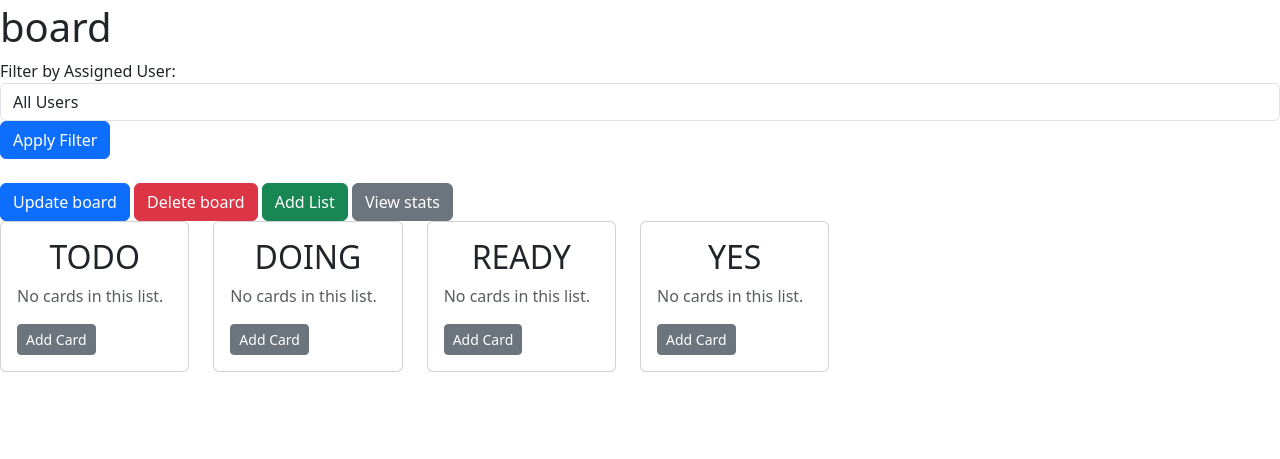
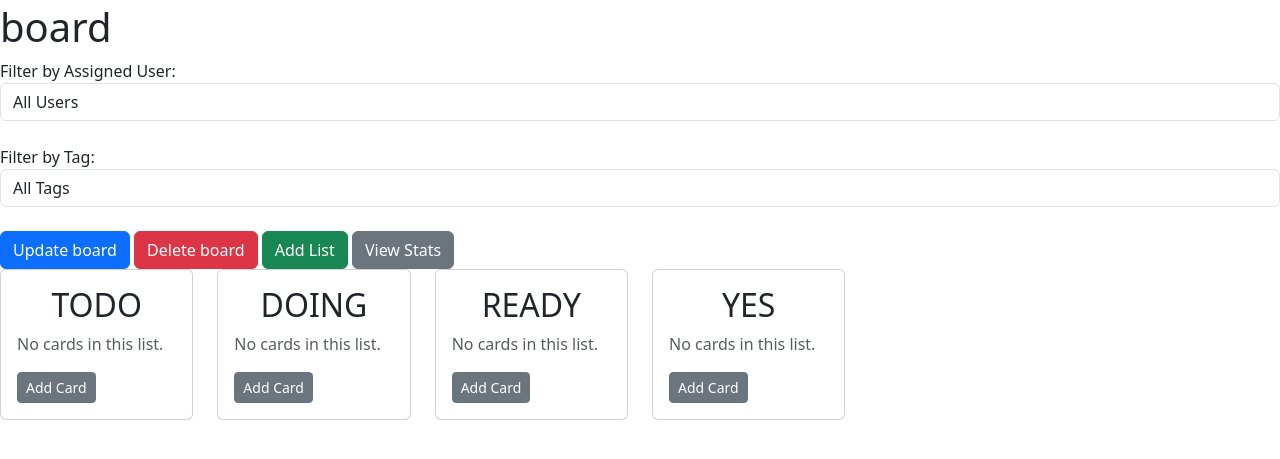
Before and after one commit to ishiiyvn/proyecto-kanban, a Django app: page /workspaces/10/4/boards/10/ in a window 1280 px wide. Shown: the part 69-528 px from the top of the page. Run offline with Django 5.2, Linux system fonts and the light colour scheme; a user stored in the database is signed in; data comes from the database, SQL or seed files in the repository; both versions use the stored data as it was after the commit; some libraries are stand-ins or nearby versions.

Commit message:
Agregar  etiquetas y el filtro

```diff
--- a/grupo1/urls.py
+++ b/grupo1/urls.py
@@ -44,5 +44,10 @@
     path('tasks/<int:task_id>/delete', views.delete_task, name='delete_task'),
     path('signin/', views.signin, name='signin'),
     path('logout/', views.signout, name='logout'),
-    path('accounts/', include('allauth.urls'))
+    path('accounts/', include('allauth.urls')),
+    path('tags/', views.tags, name='tags'),  # Ruta para listar todas las etiquetas
+    path('tags/create/', views.create_tag, name='create_tag'),  # Ruta para crear una etiqueta
+    path('tags/<int:tag_id>/', views.filter_by_tag, name='filter_by_tag'),  # Ruta para filtrar tarjetas por etiqueta
+    path('update_card_position/<int:card_id>/cardlist/<int:cardlist_id>/', views.update_card_position, name='update_card_position'),
+
 ]
--- a/tasks/forms.py
+++ b/tasks/forms.py
@@ -1,8 +1,6 @@
 from django import forms
 from django.contrib.auth.models import User
-from .models import ChecklistItem, Task, Workspace, Board, Card, CardList
-
-
+from .models import ChecklistItem, Task, Workspace, Board, Card, CardList, Tag
 
 class TaskForm(forms.ModelForm):
     class Meta:
@@ -20,20 +18,22 @@
         model = Workspace
         fields = ['name', 'members']
 
-
 class BoardForm(forms.ModelForm):
     class Meta:
         model = Board
         fields = ['name']
 
-
-
 class CardForm(forms.ModelForm):
     checklist = forms.CharField(widget=forms.Textarea, required=False)
+    tags = forms.ModelMultipleChoiceField(
+        queryset=Tag.objects.all(),
+        widget=forms.CheckboxSelectMultiple,
+        required=False
+    )
 
     class Meta:
         model = Card
-        fields = ['name', 'description', 'due_date', 'checklist', 'assigned_to']
+        fields = ['name', 'description', 'due_date', 'checklist', 'assigned_to', 'tags']
         widgets = {
             'due_date': forms.DateTimeInput(attrs={
                 'type': 'datetime-local',
@@ -48,14 +48,17 @@
             # Filter the queryset for the assigned_to field
             self.fields['assigned_to'].queryset = workspace.members.all()
 
-
 class ChecklistItemForm(forms.ModelForm):
     class Meta:
         model = ChecklistItem
         fields = ['description', 'is_completed']
 
-
 class CardlistForm(forms.ModelForm):
     class Meta:
         model = CardList
         fields = ['name', 'max_cards']  # Include any other fields as necessary
+
+class TagForm(forms.ModelForm):
+    class Meta:
+        model = Tag
+        fields = ['name']
--- a/tasks/templates/view_board.html
+++ b/tasks/templates/view_board.html
@@ -4,10 +4,11 @@
 {% block content %}
     <h1>{{ board.name }}</h1>
 
+    <!-- Filter by Assigned User -->
     <form action="" method="GET" class="mb-4">
         <div class="form-group">
             <label for="assigned_user">Filter by Assigned User:</label>
-            <select name="assigned_user" id="assigned_user" class="form-control">
+            <select name="assigned_user" id="assigned_user" class="form-control" onchange="this.form.submit()">
                 <option value="">All Users</option>
                 {% for member in board.workspace.members.all %}
                     <option value="{{ member.id }}" {% if request.GET.assigned_user == member.id|stringformat:"s" %}selected{% endif %}>
@@ -16,9 +17,24 @@
                 {% endfor %}
             </select>
         </div>
-        <button type="submit" class="btn btn-primary">Apply Filter</button>
     </form>
 
+    <!-- Filter by Tag -->
+    <form action="" method="GET" class="mb-4">
+        <div class="form-group">
+            <label for="filter_tag">Filter by Tag:</label>
+            <select name="filter_tag" id="filter_tag" class="form-control" onchange="this.form.submit()">
+                <option value="">All Tags</option>
+                {% for tag in tags %}
+                    <option value="{{ tag.id }}" {% if request.GET.filter_tag == tag.id|stringformat:"s" %}selected{% endif %}>
+                        {{ tag.name }}
+                    </option>
+                {% endfor %}
+            </select>
+        </div>
+    </form>
+
+    <!-- Board Actions -->
     <form action="{% url 'update_board' owner_id=board.workspace.owner.id workspace_id=board.workspace.id board_id=board.id %}" method="GET" style="display:inline;">
         <button type="submit" class="btn btn-primary">Update board</button>
     </form>
@@ -30,9 +46,11 @@
     <a href="{% url 'create_cardlist' owner_id=board.workspace.owner.id workspace_id=board.workspace.id board_id=board.id %}" class="btn btn-success" onclick="toggleAddListForm(event)">
         Add List
     </a>
+
     <a href="{% url 'stats' owner_id=board.workspace.owner.id workspace_id=board.workspace.id board_id=board.id %}" class="btn btn-secondary">
-        View stats
+        View Stats
     </a>
+
     <div id="add-list-form-container" style="display:none;">
         <form action="{% url 'create_cardlist' owner_id=board.workspace.owner.id workspace_id=board.workspace.id board_id=board.id %}" method="POST" class="mt-2">
             {% csrf_token %}
@@ -49,131 +67,70 @@
         </form>
     </div>
 
-    {{error}}
-
-    <div class="row">
+    <!-- Card Lists -->
     <div class="row">
         {% for card_list in card_lists %}
-                <div class="col-md-2 mb-4" >
+        <div class="col-md-2 mb-4">
             <div class="card">
-                        <div id="{{card_list.id}}"class="container card-body {% if card_list.amount_cards >= card_list.max_cards %}bg-warning{% endif %}">
-                            <h2 class="card-title text-center">
-                                {{ card_list.name }}
-                            </h2>
+                <div id="list-{{ card_list.id }}" class="container card-body {% if card_list.amount_cards >= card_list.max_cards %}bg-warning{% endif %}" ondrop="handleDrop(event, {{ card_list.id }})" ondragover="allowDrop(event)">
+                    <h2 class="card-title text-center">{{ card_list.name }}</h2>
                     {% if card_list.amount_cards >= card_list.max_cards %}
-                            <p class="card-title text-center">
-                                Warning! Max amount of cards reached
-                            </p>
+                        <p class="text-center text-warning">Warning! Max amount of cards reached</p>
                     {% endif %}
 
-                            {% for card in card_list.cards.all %}
-
-                                    {% if request.GET.assigned_user %}
-                                        {% if card.assigned_to.id|stringformat:"s" == request.GET.assigned_user %}
-                                                <a href="{% url 'update_card' owner_id=owner_id workspace_id=workspace_id board_id=board.id card_id=card.id %}" class="text-decoration-none" style="color: inherit;">
-                                                    <!--  <div class="draggable mb-2 p-2 border rounded bg-light" draggable="true"> -->
-                                                    <div id="{{card.id }}" class="draggable mb-2 p-2 border rounded bg-light" draggable="true">
-                                                        {% if card.due_date > get_time %}
-                                                            <div>
-                                                        {% else %}
-                                                            <div style="color: red;">
-                                                                <strong>¡¡¡Tarea atrasada!!!</strong>
-                                                                <br>
-                                                                <br>
+                    <!-- Cards -->
+                    {% for card in card_list.filtered_cards %}
+                    <div id="card-{{ card.id }}" class="draggable mb-2 p-2 border rounded {% if card.due_date and card.due_date < get_time %}bg-danger text-white{% else %}bg-light{% endif %}" draggable="true" ondragstart="drag(event)" data-url="{% url 'update_card_position' card_id=card.id cardlist_id=card_list.id %}">
+                        <strong>{{ card.name }}</strong>
+                        {% if card.due_date and card.due_date < get_time %}
+                        <p style="color: white;"><strong>¡¡¡Tarea atrasada!!!</strong></p>
                         {% endif %}
-
-                                                                <strong>{{ card.name }}</strong>
                         <p>{{ card.description }}</p>
-                                                                <p>
-                                                                    {% if card.assigned_to %}
-                                                                        Assigned to: {{ card.assigned_to.username }}
-                                                                    {% else %}
-                                                                        Assigned to: None
-                                                                    {% endif %}
-                                                                </p>
-                                                                {% for item in card.checklist_items.all %}
-                                                                    <div>
-                                                                        <input type="checkbox" {% if item.is_completed %}checked{% endif %}>
-                                                                        {{ item.description }}
+                        <p>Assigned to: {{ card.assigned_to.username|default:"None" }}</p>
+                        <p>Due date: {{ card.due_date|default:'Unassigned' }}</p>
+                        <ul>
+                            {% for tag in card.tags.all %}
+                                <li>{{ tag.name }}</li>
+                            {% endfor %}
+                        </ul>
                     </div>
-                                                                {% endfor %}
-                                                                <p>
-                                                                    {% if card.due_date %}
-                                                                        Due date: {{ card.due_date }}
-                                                                    {% else %}
-                                                                        Due date: Unassigned
-                                                                    {% endif %}
-                                                                </p>
-                                                            </div>
-                                                    </div>
-                                                </a>
-                                        {% endif %}
-                                    {% else %}
-                                        <a href="{% url 'update_card' owner_id=owner_id workspace_id=workspace_id board_id=board.id card_id=card.id %}" class="text-decoration-none" style="color: inherit;">
-                                            <!--  <div class="mb-2 p-2 border rounded bg-light ">-->
-                                            <div id="{{card.id}}" class="draggable mb-2 p-2 border rounded bg-light" draggable="true" data-url="{% url 'update_card' owner_id=owner_id workspace_id=workspace_id board_id=board.id card_id=card.id %}">
-                                                {% if card.due_date > get_time %}
-                                                    <div>
-                                                {% else %}
-                                                    <div style="color: red;">
-                                                        <strong>¡¡¡Tarea atrasada!!!</strong>
-                                                        <br>
-                                                        <br>
-                                                {% endif %}
-
-                                                        <strong>{{ card.name }}</strong>
-                                                        <p>{{ card.description }}</p>
-                                                        <p>
-                                                            {% if card.assigned_to %}
-                                                                Assigned to: {{ card.assigned_to.username }}
-                                                            {% else %}
-                                                                Assigned to: None
-                                                            {% endif %}
-                                                        </p>
-                                                        {% for item in card.checklist_items.all %}
-                                                            <div>
-                                                                <input type="checkbox" {% if item.is_completed %}checked{% endif %}>
-                                                                {{ item.description }}
-                                                            </div>
-                                                        {% endfor %}
-                                                        <p>
-                                                            {% if card.due_date %}
-                                                                Due date: {{ card.due_date }}
-                                                            {% else %}
-                                                                Due date: Unassigned
-                                                            {% endif %}
-                                                        </p>
-                                                    </div>
-                                            </div>
-                                        </a>
-                                    {% endif %}
-
                     {% empty %}
                         <p class="text-muted">No cards in this list.</p>
                     {% endfor %}
 
-                            <button type="button" id="toggle-button-{{ card_list.id }}" class="btn btn-secondary btn-sm" onclick="toggleForm('{{ card_list.id }}')">
-                                Add Card
-                            </button>
-
+                    <!-- Add Card Form -->
+                    <button type="button" class="btn btn-secondary btn-sm" onclick="toggleForm('{{ card_list.id }}')">Add Card</button>
                     <div id="form-container-{{ card_list.id }}" style="display:none;">
                         <form action="" method="POST" class="mt-2">
                             {% csrf_token %}
                             <div class="mb-3">
-                                        <label for="name" class="form-label">Name:</label>
-                                        {{ form.name|add_class:"form-control" }}
+                                <label for="name-{{ card_list.id }}">Name:</label>
+                                <input type="text" name="name" class="form-control" id="name-{{ card_list.id }}" required>
                             </div>
                             <div class="mb-3">
-                                        <label for="description" class="form-label">Description:</label>
-                                        {{ form.description|add_class:"form-control" }}
+                                <label for="description-{{ card_list.id }}">Description:</label>
+                                <textarea name="description" class="form-control" id="description-{{ card_list.id }}" rows="3"></textarea>
                             </div>
                             <div class="mb-3">
-                                        <label for="due_date-{{ card_list.id }}" class="form-label">Due Date:</label>
-                                        <input type="datetime-local" name="due_date" class="form-control" id="due_date-{{ card_list.id }}" value="{{ form.due_date.value|default_if_none:'' }}">
+                                <label for="due_date-{{ card_list.id }}">Due Date:</label>
+                                <input type="datetime-local" name="due_date" class="form-control" id="due_date-{{ card_list.id }}">
                             </div>
                             <div class="mb-3">
-                                        <label for="assigned_to" class="form-label">Assigned to:</label>
-                                        {{ form.assigned_to|add_class:"form-control" }}
+                                <label for="assigned_to-{{ card_list.id }}">Assigned to:</label>
+                                <select name="assigned_to" class="form-control" id="assigned_to-{{ card_list.id }}">
+                                    <option value="">-- Select a User --</option>
+                                    {% for member in board.workspace.members.all %}
+                                        <option value="{{ member.id }}">{{ member.username }}</option>
+                                    {% endfor %}
+                                </select>
+                            </div>
+                            <div class="mb-3">
+                                <label for="tags-{{ card_list.id }}">Tags:</label>
+                                <select name="tags" id="tags-{{ card_list.id }}" multiple class="form-control">
+                                    {% for tag in tags %}
+                                    <option value="{{ tag.id }}">{{ tag.name }}</option>
+                                    {% endfor %}
+                                </select>
                             </div>
                             <input type="hidden" name="card_list_id" value="{{ card_list.id }}">
                             <button type="submit" class="btn btn-primary btn-sm">Create</button>
@@ -184,31 +141,59 @@
         </div>
         {% endfor %}
     </div>
-    </div>
-
 
     <script>
         function toggleForm(cardListId) {
             var formContainer = document.getElementById('form-container-' + cardListId);
-            var toggleButton = document.getElementById('toggle-button-' + cardListId);
+            formContainer.style.display = (formContainer.style.display === 'none') ? 'block' : 'none';
+        }
 
-            if (formContainer.style.display === 'none') {
-                formContainer.style.display = 'block';
-                toggleButton.textContent = 'Cancel';
+        function toggleAddListForm(event) {
+            event.preventDefault();
+            var formContainer = document.getElementById('add-list-form-container');
+            formContainer.style.display = (formContainer.style.display === 'none') ? 'block' : 'none';
+        }
+
+        function allowDrop(event) {
+            event.preventDefault();
+        }
+
+        function drag(event) {
+            event.dataTransfer.setData("text", event.target.id);
+        }
+
+        function handleDrop(event, cardListId) {
+            event.preventDefault();
+            var cardId = event.dataTransfer.getData("text").replace("card-", "");
+            var url = `/update_card_position/${cardId}/cardlist/${cardListId}/`;
+
+            fetch(url, {
+                method: 'POST',
+                headers: {
+                    'X-CSRFToken': getCookie('csrftoken')
+                }
+            }).then(response => {
+                if (response.ok) {
+                    location.reload();
                 } else {
-                formContainer.style.display = 'none';
-                toggleButton.textContent = 'Add Card';
+                    console.error('Failed to update card position');
+                }
+            });
+        }
+
+        function getCookie(name) {
+            let cookieValue = null;
+            if (document.cookie && document.cookie !== '') {
+                const cookies = document.cookie.split(';');
+                for (let i = 0; i < cookies.length; i++) {
+                    const cookie = cookies[i].trim();
+                    if (cookie.substring(0, name.length + 1) === (name + '=')) {
+                        cookieValue = decodeURIComponent(cookie.substring(name.length + 1));
+                        break;
                     }
                 }
-        function toggleAddListForm(event) {
-            event.preventDefault(); // Prevent default anchor click behavior
-            var formContainer = document.getElementById('add-list-form-container');
-
-            if (formContainer.style.display === 'none') {
-                formContainer.style.display = 'block';
-            } else {
-                formContainer.style.display = 'none';
             }
+            return cookieValue;
         }
     </script>
 {% endblock %}
--- a/tasks/views.py
+++ b/tasks/views.py
@@ -1,14 +1,15 @@
-from django.http import HttpResponseForbidden
+from django.http import HttpResponseForbidden, JsonResponse
 from django.shortcuts import render, redirect, get_object_or_404
 from django.contrib.auth.forms import UserCreationForm, AuthenticationForm
 from django.contrib.auth.models import User
 from django.contrib.auth import login, logout, authenticate
 from django.db import IntegrityError
 from .forms import TaskForm, WorkspaceForm, BoardForm, CardForm, CardlistForm
-from .models import Board, ChecklistItem, Task, Workspace, CardList, Card
+from .models import Board, ChecklistItem, Task, Workspace, CardList, Card, Tag
 from django.utils import timezone
 from django.contrib.auth.decorators import login_required
-
+from django.views.decorators.csrf import csrf_exempt
+from django.http import JsonResponse
 # Create your views here.
 def home(request):
     return render(request, 'home.html')
@@ -65,7 +66,8 @@
 @login_required
 def tasks(request):
     tasks = Task.objects.filter(user=request.user, datecompleted__isnull=True)
-    return render(request, 'tasks.html', {'tasks' : tasks})
+    tags = Tag.objects.all()  # Obtener todas las etiquetas
+    return render(request, 'tasks.html', {'tasks': tasks, 'tags': tags})
 
 
 @login_required
@@ -221,42 +223,58 @@
 @login_required
 def view_board(request, owner_id, workspace_id, board_id):
     board = get_object_or_404(Board, pk=board_id)
-
     card_lists = board.card_lists.all()
     workspace = board.workspace
-    get_time=timezone.now()
+    get_time = timezone.now()
+    tags = Tag.objects.all()
 
     if request.method == 'POST':
+        # Capturar datos del formulario
         form = CardForm(request.POST)
-        card_list_id = request.POST.get('card_list_id')
+        card_list_id = request.POST.get('card_list_id')  # Capturar el ID de la lista a la que se asignará la tarjeta
         card_list = get_object_or_404(CardList, pk=card_list_id)
 
         if form.is_valid():
+            # Si el formulario es válido, crear la tarjeta
             new_card = form.save(commit=False)
             new_card.card_list = card_list
-            new_card.due_date = form.cleaned_data.get('due_date')  # Assign the due date
-            new_card.assigned_to = form.cleaned_data.get('assigned_to')  # Assign the user based on form data
+            new_card.due_date = form.cleaned_data.get('due_date')
+            new_card.assigned_to = form.cleaned_data.get('assigned_to')
             new_card.save()
-            card_list = get_object_or_404(CardList, pk=new_card.get_card_list())
+            form.save_m2m()  # Guardar las etiquetas (tags)
+
+            # Incrementar el contador de tarjetas de la lista
             card_list.increse_amount()
             card_list.save()
-            new_checklist_item_description = request.POST.get('new_checklist_item')
-            if new_checklist_item_description:
-                ChecklistItem.objects.create(card=new_card, description=new_checklist_item_description)
-            print(f"Card created with due date: {new_card.due_date}")  # Debugging line
+
             return redirect('view_board', owner_id=owner_id, workspace_id=workspace_id, board_id=board.id)
+        else:
+            print(form.errors)  # Mostrar errores si el formulario no es válido (para depuración)
+
     else:
         form = CardForm(workspace=workspace)
+
+    # Filtrar tarjetas si hay filtros activos
+    filter_tag = request.GET.get('filter_tag')
+    assigned_user = request.GET.get('assigned_user')
+
+    for card_list in card_lists:
+        cards = card_list.cards.all()
+        if filter_tag:
+            cards = cards.filter(tags__id=filter_tag)
+        if assigned_user:
+            cards = cards.filter(assigned_to__id=assigned_user)
+        card_list.filtered_cards = cards
 
     return render(request, 'view_board.html', {
         'board': board,
         'card_lists': card_lists,
         'form': form,
+        'tags': tags,
         'owner_id': owner_id,
         'workspace_id': workspace_id,
-        'get_time':get_time
+        'get_time': get_time
     })
-
 
 @login_required
 def create_board(request, owner_id, workspace_id):
@@ -585,3 +603,51 @@
         'members':list(member_amounts.keys()),
         'member_amounts':list(member_amounts.values())
     })
+
+# Vista para filtrar tarjetas por etiqueta
+@login_required
+def filter_by_tag(request, tag_id):
+    tag = get_object_or_404(Tag, pk=tag_id)
+    cards = tag.cards.all()
+    return render(request, 'filter_by_tag.html', {'tag': tag, 'cards': cards})
+
+# Vista para crear etiquetas
+@login_required
+def create_tag(request):
+    if request.method == 'POST':
+        form = TagForm(request.POST)
+        if form.is_valid():
+            form.save()
+            return redirect('tags')  # Redirige a una lista de etiquetas
+    else:
+        form = TagForm()
+    return render(request, 'create_tag.html', {'form': form})
+
+# Vista para listar etiquetas
+@login_required
+def tags(request):
+    tags = Tag.objects.all()
+    return render(request, 'tags.html', {'tags': tags})
+
+
+import logging
+
+logger = logging.getLogger(__name__)
+
+
+
+@login_required
+def update_card_position(request, card_id, cardlist_id):
+    if request.method == 'POST':
+        try:
+            card = get_object_or_404(Card, pk=card_id)
+            cardlist = get_object_or_404(CardList, pk=cardlist_id)
+
+            # Actualizar la lista de la tarjeta
+            card.card_list = cardlist
+            card.save()
+
+            return JsonResponse({'success': True, 'message': 'Card position updated successfully'})
+        except Exception as e:
+            return JsonResponse({'success': False, 'message': str(e)}, status=400)
+    return JsonResponse({'success': False, 'message': 'Invalid request method'}, status=405)
```
Also changed, not shown: static/main.js (+35 -40 lines), tasks/admin.py (+7 -4 lines), tasks/models.py (+6 -4 lines), tasks/templates/create_tag.html (added, +11 -0 lines), tasks/templates/filter_by_tag.html (added, +14 -0 lines), tasks/templates/tags.html (added, +13 -0 lines), tasks/templates/task_detail.html (+10 -3 lines), tasks/templates/tasks.html (+39 -5 lines), db.sqlite3, tasks/migrations/0012_tag_alter_cardlist_amount_cards_card_tags.py (added). Lines whose indentation alone changed are shown as unchanged.
